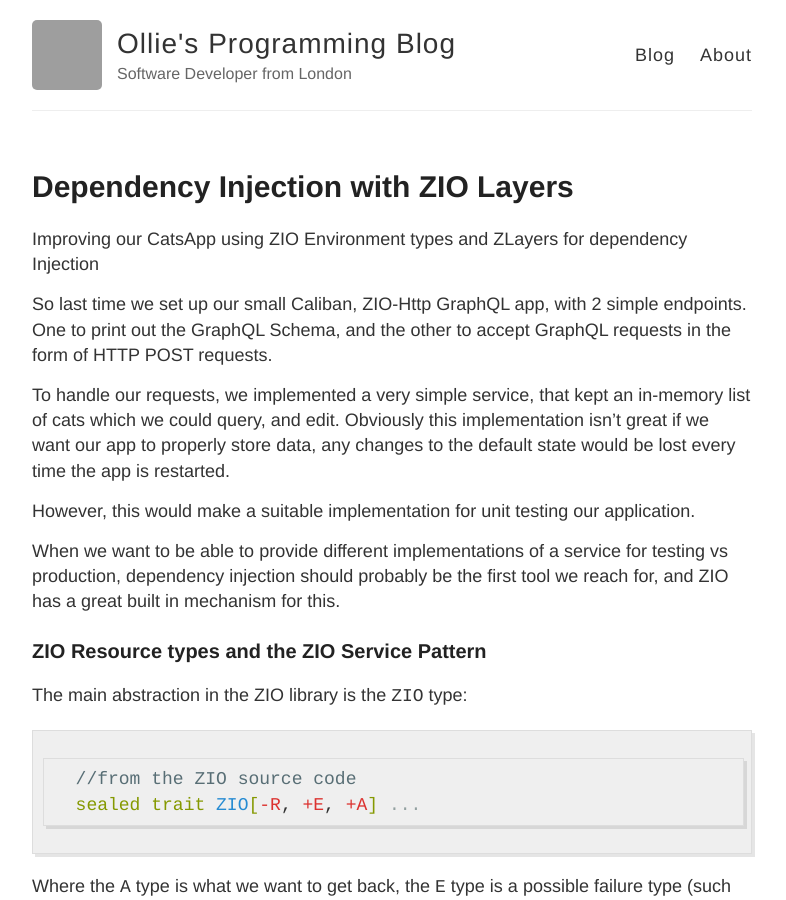
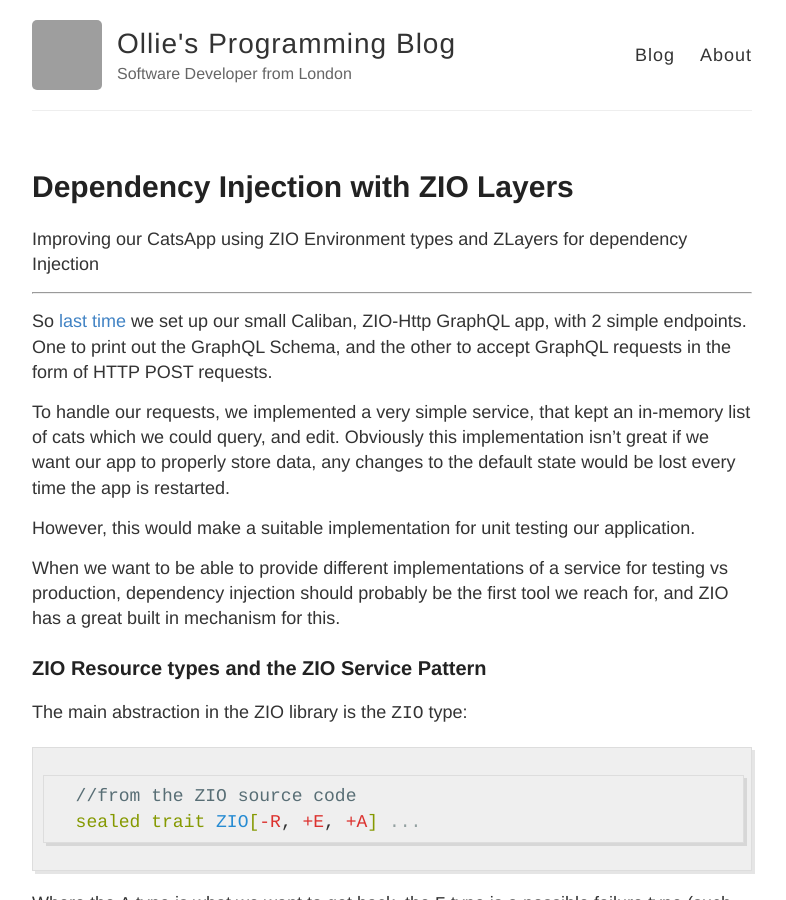
Before and after one commit to ocoulson/ocoulson.github.io, a Jekyll site: the page built from _posts/2021-05-21-using-zio-zlayers.md, in a window 1280 px wide and 900 px high. Shown: the whole window, without its empty margins (248-1034 px from the left). Built offline with Jekyll 4.4.1, drawn with Linux system fonts in a browser that asks for light colours; part of the change alters nothing that is shown; grey boxes are pictures that could not be loaded.

```diff
--- a/_posts/2021-05-21-using-zio-zlayers.md
+++ b/_posts/2021-05-21-using-zio-zlayers.md
@@ -5,7 +5,9 @@ title: Dependency Injection with ZIO Layers
 
 Improving our CatsApp using ZIO Environment types and ZLayers for dependency Injection
 
-So last time we set up our small Caliban, ZIO-Http GraphQL app, with 2 simple endpoints. One to print out the GraphQL Schema, and the other to accept GraphQL requests in the form of HTTP POST requests.
+---
+
+So [last time]({% post_url 2021-05-17-scala-3-zio-http-caliban %}) we set up our small Caliban, ZIO-Http GraphQL app, with 2 simple endpoints. One to print out the GraphQL Schema, and the other to accept GraphQL requests in the form of HTTP POST requests.
 
 To handle our requests, we implemented a very simple service, that kept an in-memory list of cats which we could query, and edit. Obviously this implementation isn't great if we want our app to properly store data, any changes to the default state would be lost every time the app is restarted.
 
```
Also changed, not shown: _posts/2021-05-17-scala-3-zio-http-caliban.md (+2 -0 lines).
